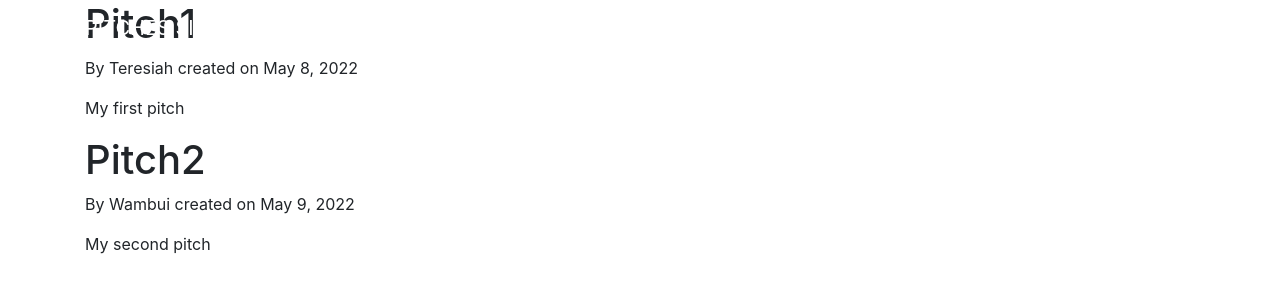
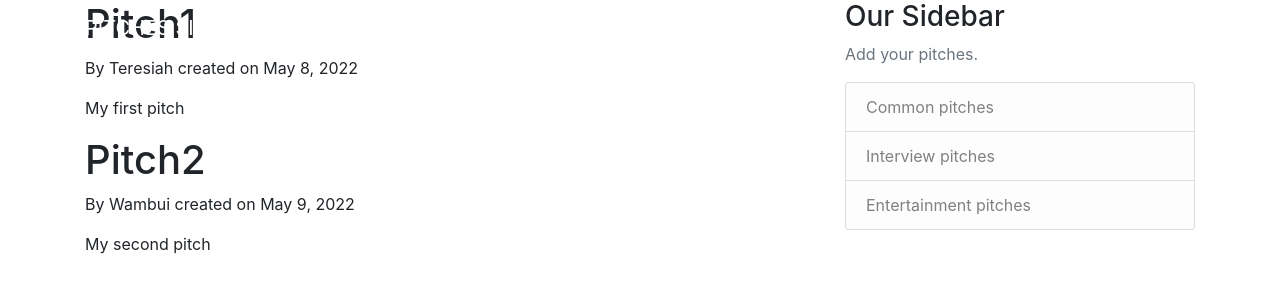
Before and after one commit to Teresiah-cpu/Pitches_app, a Flask app: page / in a window 1280 px wide. Shown: the top 300 px of the page. Run offline with Flask 2, Linux system fonts and the light colour scheme; some libraries are stand-ins or nearby versions.

Commit message:
ft:add pitches c ategories

```diff
--- a/app/templates/index.html
+++ b/app/templates/index.html
@@ -35,10 +35,25 @@
             </div>
         </nav>
     </header>
-    <div class="container">
-        {% block content %}{% endblock %}
-    </div>
-
+    <main role="main" class="container">
+        <div class="row">
+            <div class="col-md-8">
+                {% block content %}{% endblock %}
+            </div>
+            <div class="col-md-4">
+                <div class="content-section">
+                    <h3>Our Sidebar</h3>
+                    <p class='text-muted'>Add your pitches.
+                    <ul class="list-group">
+                        <li class="list-group-item list-group-item-light">Common pitches</li>
+                        <li class="list-group-item list-group-item-light">Interview pitches</li>
+                        <li class="list-group-item list-group-item-light">Entertainment pitches</li>
+                    </ul>
+                    </p>
+                </div>
+            </div>
+        </div>
+    </main>
 
 
 <script src="https://code.jquery.com/jquery-3.2.1.slim.min.js"
```
